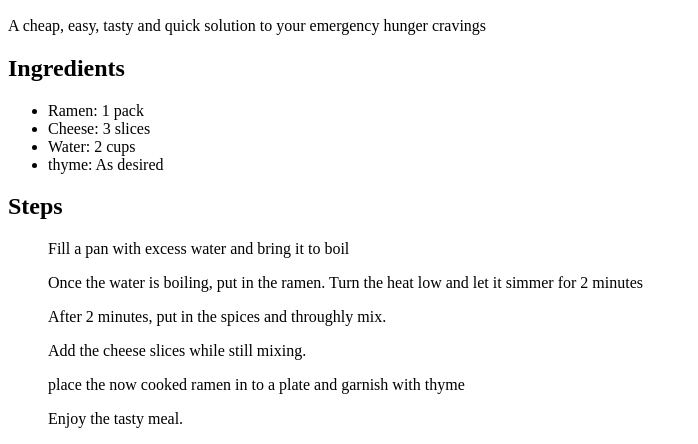
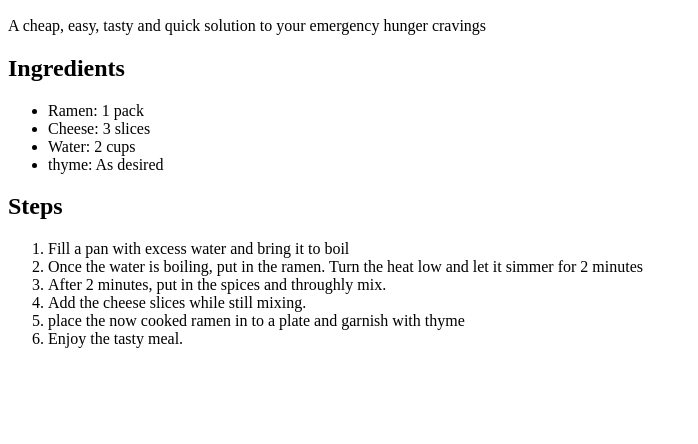
Before and after one commit to aliiqbal88/odin-recipes, a plain HTML site: page recipes/ramen.html in a window 1280 px wide. Shown: the part 434-878 px from the top of the page, without its empty margins (0-698 px from the left). After the commit the page ends 800 px from the top, so only its background shows below. Drawn offline with Linux system fonts and the light colour scheme.

Commit message:
fixed bugs in ramen.html

```diff
--- a/recipes/ramen.html
+++ b/recipes/ramen.html
@@ -4,7 +4,7 @@
     <meta charset="UTF-8">
     <meta http-equiv="X-UA-Compatible" content="IE=edge">
     <meta name="viewport" content="width=device-width, initial-scale=1.0">
-    <title>Document</title>
+    <title>Ramen</title>
 </head>
 <body>
     <h1>Ramen</h1>
@@ -19,11 +19,13 @@
         <li>thyme: As desired</li>
     </ul>
     <h2>Steps</h2>
-    <ol>Fill a pan with excess water and bring it to boil</ol>
-    <ol>Once the water is boiling, put in the ramen. Turn the heat low and let it simmer for 2 minutes</ol>
-    <ol>After 2 minutes, put in the spices and throughly mix.</ol>
-    <ol>Add the cheese slices while still mixing.</ol>
-    <ol>place the now cooked ramen in to a plate and garnish with thyme</ol>
-    <ol>Enjoy the tasty meal.</ol>
+    <ol>
+        <li>Fill a pan with excess water and bring it to boil</li>
+        <li>Once the water is boiling, put in the ramen. Turn the heat low and let it simmer for 2 minutes</li>
+        <li>After 2 minutes, put in the spices and throughly mix.</li>
+        <li>Add the cheese slices while still mixing.</li>
+        <li>place the now cooked ramen in to a plate and garnish with thyme</li>
+        <li>Enjoy the tasty meal.</li>
+    </ol>
 </body>
 </html>
```
